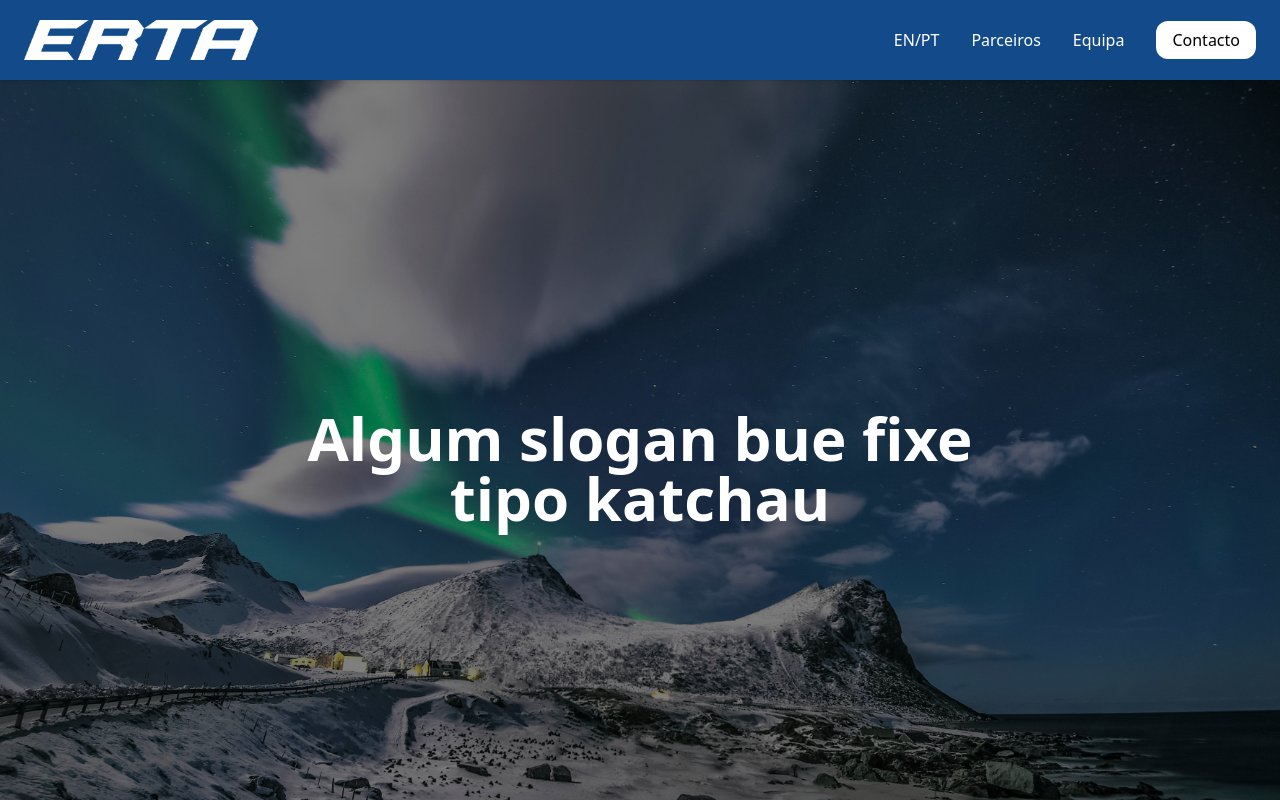
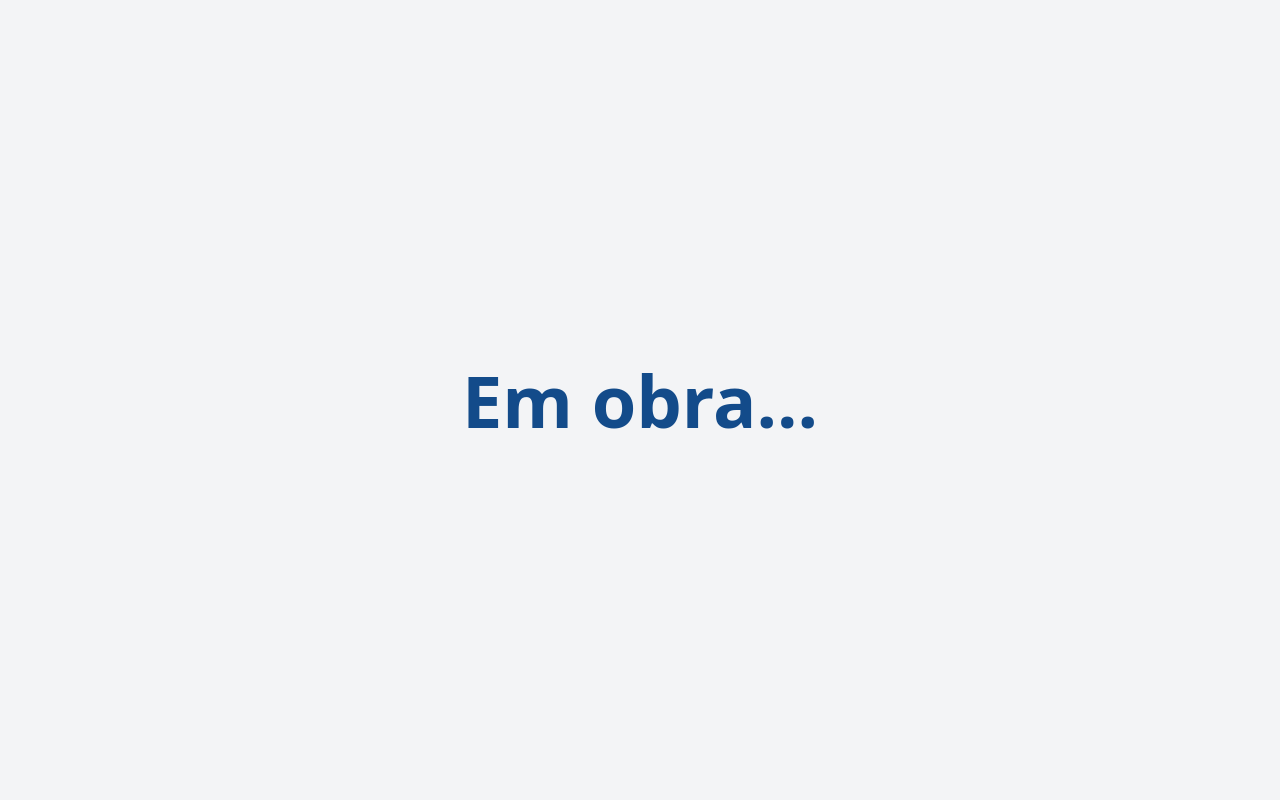
Before and after one commit to erta-ualg/website, a React (Vite) app: page / in a window 1280 px wide. Shown: the top 800 px of the page. Built offline with nearby package versions, Linux system fonts and the light colour scheme.

Commit message:
added the under construction page and a demo page for design to see

```diff
--- a/src/App.tsx
+++ b/src/App.tsx
@@ -1,5 +1,6 @@
 import { BrowserRouter, Routes, Route, Navigate } from "react-router-dom"
 import Home from "./pages/Home"
+import UnderConstruction from "./pages/UnderConstruction"
 import Join from "./pages/Join"
 
 function App() {
@@ -7,10 +8,13 @@ function App() {
     <BrowserRouter>
       <Routes>
         {/* homepage */}
-        <Route path="/" element={<Home />} />
+        <Route path="/" element={<UnderConstruction />} />
 
         {/* /join */}
         <Route path="/join" element={<Join />} />
+
+        {/* HACK apenas para expor o que ja temos e os placeholders para design e marketing trocarem */}
+        <Route path="/demo-homepage" element={<Home />} />
 
         {/* default */}
         <Route path="*" element={<Navigate to="/" />} />
--- /dev/null
+++ b/src/pages/UnderConstruction.tsx
@@ -0,0 +1,9 @@
+export default function UnderConstruction() {
+    return (
+        <div className="w-screen h-screen flex items-center justify-center bg-background">
+            <h1 className="text-5xl md:text-7xl font-bold text-primary text-center">
+                Em obra...
+            </h1>
+        </div>
+    );
+}
```
